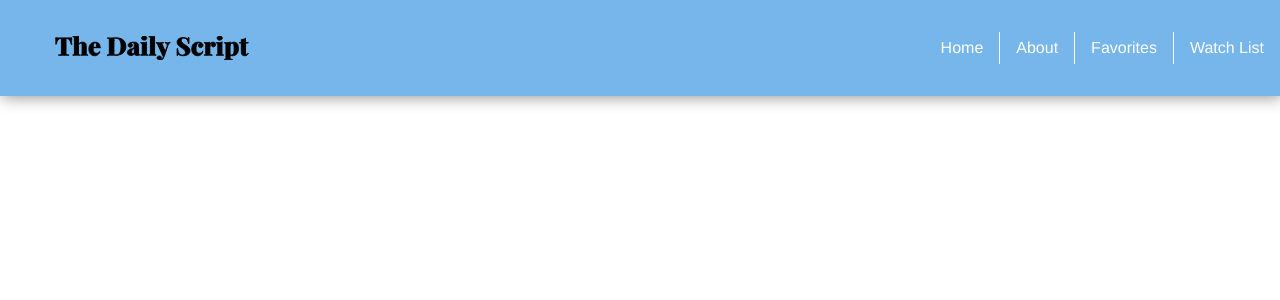
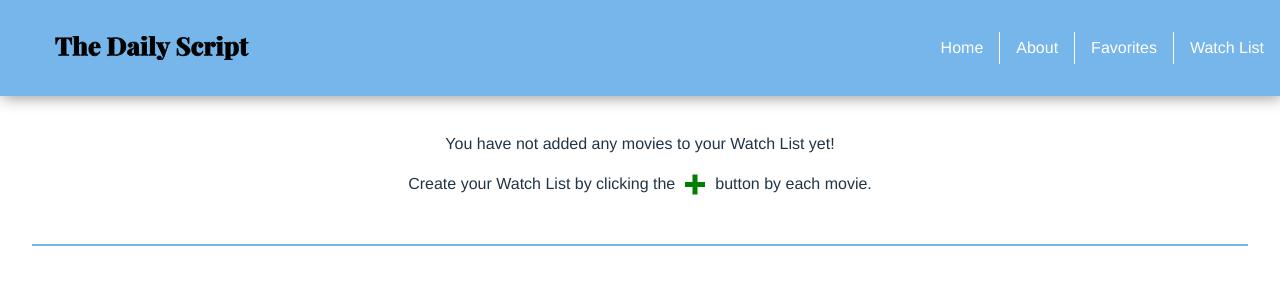
Before and after one commit to wardcarissa93/movie-app, a React (Vite) app: page /watchlist in a window 1280 px wide. Shown: the top 300 px of the page. Built offline with nearby package versions, Linux system fonts and the light colour scheme.

Commit message:
watchlist now behaves similarly to favorites page

```diff
--- a/src/components/HeaderNav.jsx
+++ b/src/components/HeaderNav.jsx
@@ -54,7 +54,7 @@ const HeaderNav = () => {
           <span className="bar" id="bar3"></span>
         </span>
       </button>
-      <Link className={`logo ${isMenuOpen ? "hide" : ""}`} to={'/'}>
+      <Link className={`logo ${isMenuOpen ? "hide" : ""}`} to={'/'} title="Return to Home">
         <img src="images/logo.svg" alt="site-logo"></img>
       </Link>
       <nav id="main-navigation" className={isMenuOpen ? "show" : ""}>
--- a/src/pages/PageWatchList.jsx
+++ b/src/pages/PageWatchList.jsx
@@ -1,26 +1,39 @@
 import { useEffect, useState } from 'react';
 import MovieList from '../components/MovieList';
+import { fetchMovieDetails } from '../api/movieApi';
+import '../styles/PageWatchList.scss';
 
 function PageWatchList() {
-  const [watchlist, setWatchlist] = useState([]);
+  const [watchList, setWatchList] = useState([]);
 
   useEffect(() => {
-    // Retrieve movies from watch list in local storage
-    const watchlistIds = JSON.parse(localStorage.getItem('watchlist')) || [];
-    // Fetch detailed movie information using the movie IDs (You may need an API call here)
-    // For simplicity, we'll just use dummy data
-    const watchlistMovies = watchlistIds.map(id => ({
-      id,
-      title: `Movie ${id}`,
-      releaseDate: '2022-01-01',
-      rating: 75,
-      posterUrl: 'https://example.com/poster.jpg',
-    }));
-    setWatchlist(watchlistMovies);
+    const fetchWatchList = async () => {
+      const watchListIds = JSON.parse(localStorage.getItem('watchList')) || [];
+      const watchListMovies = await Promise.all(watchListIds.map(fetchMovieDetails));
+      setWatchList(watchListMovies.filter(movie => movie)); // Filter out null values
+    };
+
+    fetchWatchList();
   }, []);
 
   return (
-    <MovieList movies={watchlist} />
+    <div className="page-watchlist-container">
+      <h3>Your Watch List</h3>
+      <div className="line"></div>
+      {watchList.length === 0 ? (
+        <div className="empty-watchlist-container">
+          <p>You have not added any movies to your Watch List yet!</p>
+          <div className="watchlist-instructions">
+            Create your Watch List by clicking the
+            <div className="plus-sign watchlist"></div>
+            button by each movie.
+          </div>
+        </div>
+      ) : (
+        <MovieList movies={watchList} />
+      )}
+      <div className="line"></div>
+    </div>
   );
 }
 
--- /dev/null
+++ b/src/styles/PageWatchList.scss
@@ -0,0 +1,43 @@
+@use 'variables' as *;
+
+.page-watchlist-container {
+    margin: 0;
+
+    .empty-watchlist-container {
+        display: flex;
+        flex-direction: column;
+        margin: 3rem 0;
+
+        .watchlist-instructions {
+            display: flex;
+            justify-content: center;
+
+            .plus-sign {
+                position: relative;
+                width: 20px;
+                height: 18px;
+                margin-right: 1.25rem;
+
+                &:before, &:after {
+                    position: absolute;
+                    content: '';
+                    width: 20px;
+                    height: 5px;
+                    background-color: $unselected-color;
+                }
+
+                &:before {
+                    transform: translate(0, 10px);
+                }
+
+                &:after {
+                    transform: rotate(90deg) translate(10px, 0);
+                }
+
+                &.watchlist:before, &.watchlist:after {
+                    background-color: $plus-sign-color;
+                }
+            }
+        }
+    }
+}
```
